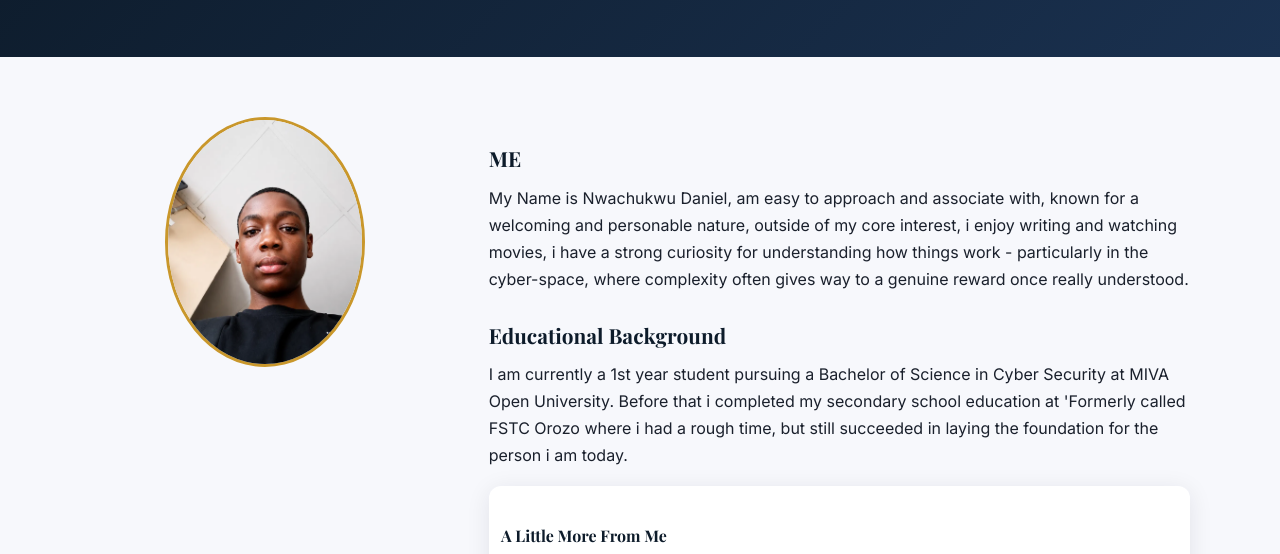
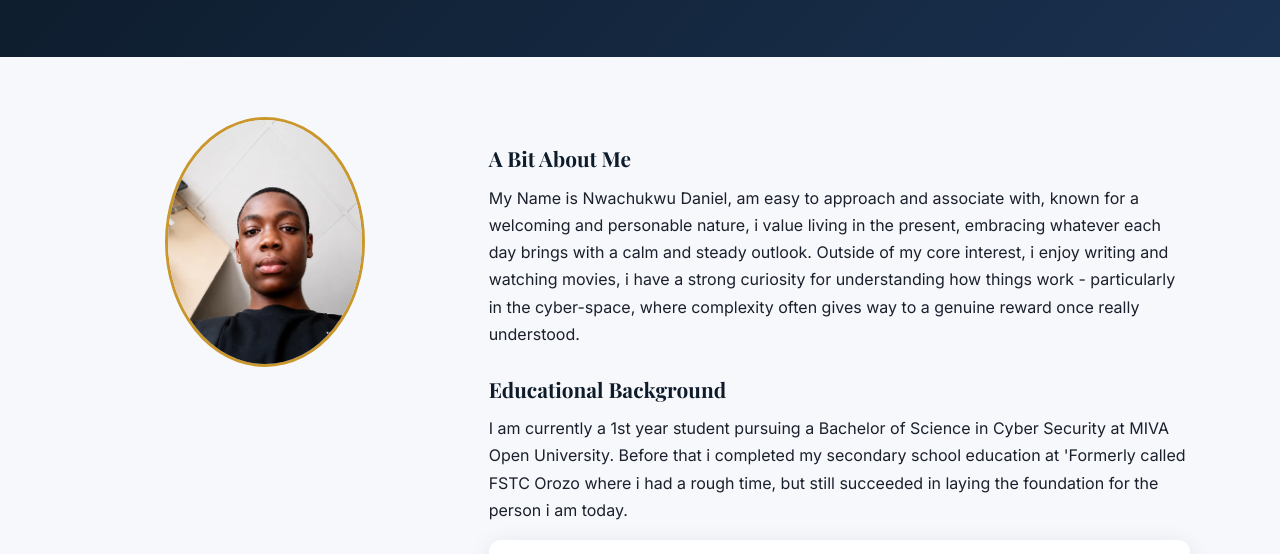
Before and after one commit to cyberasmus/cyb-port, a plain HTML site: page about.html in a window 1280 px wide. Shown: the part 214-768 px from the top of the page. Drawn offline with nearby package versions, Linux system fonts and the light colour scheme.

Commit message:
Revise content and structure of about.html
Updated the content and structure of the about.html file,

```diff
--- a/about.html
+++ b/about.html
@@ -48,9 +48,9 @@
           <!-- Your Info -->
           <div class="about-info">
 
-            <h2> ME </h2>
+            <h2> A Bit About Me </h2>
             <p>
-              My Name is Nwachukwu Daniel, am easy to approach and associate with, known for a welcoming and personable nature, outside of my core interest, i enjoy writing and watching movies, i have a strong curiosity for understanding how things work - particularly in the cyber-space, where complexity often gives way to a genuine reward once really understood.
+              My Name is Nwachukwu Daniel, am easy to approach and associate with, known for a welcoming and personable nature, i value living in the present, embracing whatever each day brings with a calm and steady outlook. Outside of my core interest, i enjoy writing and watching movies, i have a strong curiosity for understanding how things work - particularly in the cyber-space, where complexity often gives way to a genuine reward once really understood.
             </p>
 
             <h2>Educational Background</h2>
```
